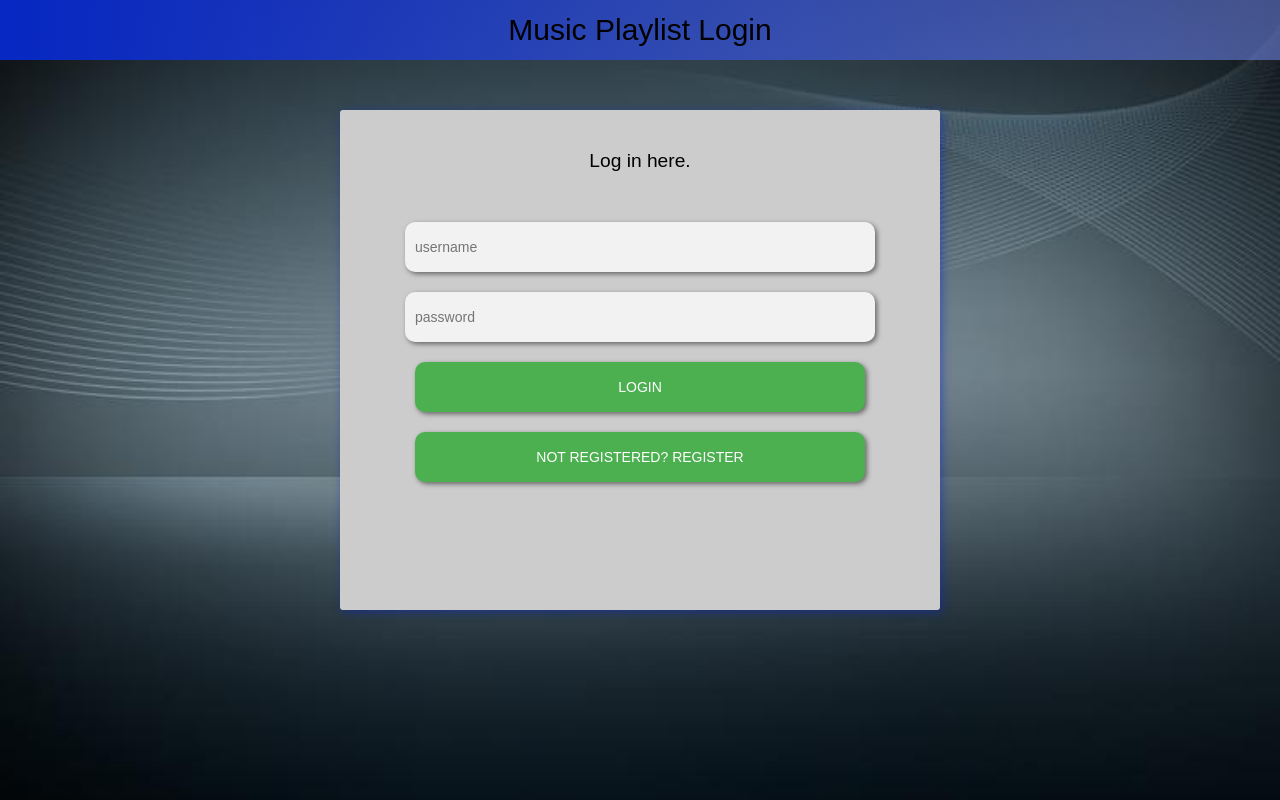
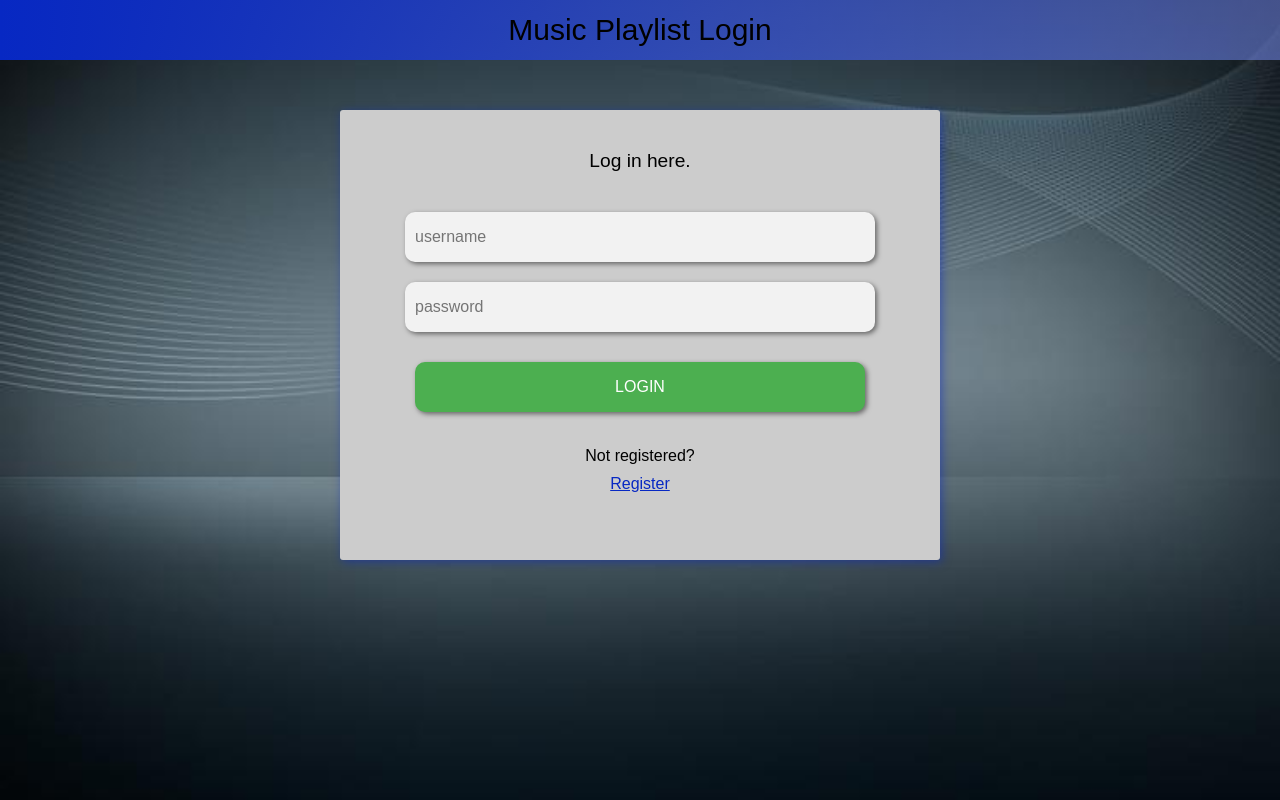
Before and after one commit to Oblyvion/our_http_server, a website with bundled scripts: page Client/index.html in a window 1280 px wide. Built offline with nearby package versions, Linux system fonts and the light colour scheme.

Commit message:
added idea/js...

```diff
--- /dev/null
+++ b/Client/FirstSteps.js
@@ -0,0 +1,5 @@
+export class FirstSteps {
+    constructor(dom_content) {
+    }
+}
+//# sourceMappingURL=FirstSteps.js.map
--- /dev/null
+++ b/Client/FirstSteps.ts
@@ -0,0 +1,8 @@
+
+import {manager} from "./app.js";
+
+export class FirstSteps {
+    constructor(dom_content: HTMLElement) {
+
+    }
+}
--- a/Client/Header.js
+++ b/Client/Header.js
@@ -4,6 +4,9 @@ export class Header {
         this.dom_header = document.createElement('header');
         this.dom_root.appendChild(this.dom_header);
         this.set('');
+        const dom_about_contact_imp_container = document.createElement('div');
+        this.dom_root.appendChild(dom_about_contact_imp_container);
+        dom_about_contact_imp_container.setAttribute("id", "InformationContainer");
     }
     set(text) {
         this.dom_header.textContent = `Music Playlist ${text}`;
--- a/Client/Header.ts
+++ b/Client/Header.ts
@@ -8,6 +8,10 @@ export class Header {
         this.dom_header = document.createElement('header');
         this.dom_root.appendChild(this.dom_header);
         this.set('');
+
+        const dom_about_contact_imp_container = document.createElement('div');
+        this.dom_root.appendChild(dom_about_contact_imp_container);
+        dom_about_contact_imp_container.setAttribute("id", "InformationContainer");
     }
 
     set(text: string) {
--- a/Client/Login.js
+++ b/Client/Login.js
@@ -29,14 +29,34 @@ export class Login {
         dom_loginButton.classList.add('button');
         dom_login.appendChild(dom_loginButton);
         dom_loginButton.textContent = "Login";
-        const dom_registerButton = document.createElement('button');
-        dom_registerButton.classList.add('button');
-        dom_login.appendChild(dom_registerButton);
-        dom_registerButton.textContent = "Not registered? Register";
-        dom_registerButton.addEventListener('click', (event) => {
+        dom_loginButton.addEventListener('click', () => {
+            this.close();
+            new manager("page_first_steps");
+        });
+        const dom_loginLink = document.createElement('div');
+        dom_loginLink.classList.add('LinkContainer');
+        dom_login.appendChild(dom_loginLink);
+        const dom_loginLinkText = document.createElement("p");
+        dom_loginLinkText.classList.add('LinkText');
+        dom_loginLinkText.textContent = "Not registered?";
+        dom_loginLink.appendChild(dom_loginLinkText);
+        const newlink = document.createElement('a');
+        newlink.textContent = "Register";
+        newlink.classList.add('Link');
+        newlink.setAttribute('href', '#');
+        newlink.addEventListener('click', () => {
             this.close();
             new manager("register");
         });
+        dom_loginLink.appendChild(newlink);
+        // const dom_registerButton = document.createElement('button');
+        // dom_registerButton.classList.add('button');
+        // dom_login.appendChild(dom_registerButton);
+        // dom_registerButton.textContent = "Not registered? Register";
+        // dom_registerButton.addEventListener('click', (event) => {
+        //     this.close();
+        //     new manager("register");
+        // });
     }
     close() {
         this.dom.remove();
@@ -46,7 +66,7 @@ export class Login {
         let pos = 150;
         const id = setInterval(frame, 5);
         function frame() {
-            if (pos === 0) {
+            if (pos === -50) {
                 clearInterval(id);
             }
             else {
--- a/Client/Login.ts
+++ b/Client/Login.ts
@@ -43,16 +43,39 @@ export class Login implements iAppContainer {
         dom_loginButton.classList.add('button');
         dom_login.appendChild(dom_loginButton);
         dom_loginButton.textContent = "Login";
+        dom_loginButton.addEventListener('click', () => {
+            this.close();
+            new manager("page_first_steps");
+        });
 
-        const dom_registerButton = document.createElement('button');
-        dom_registerButton.classList.add('button');
-        dom_login.appendChild(dom_registerButton);
-        dom_registerButton.textContent = "Not registered? Register";
-        dom_registerButton.addEventListener('click', (event) => {
-            this.close();
-            new manager("register");
-        });
+        const dom_loginLink = document.createElement('div');
+        dom_loginLink.classList.add('LinkContainer');
+        dom_login.appendChild(dom_loginLink);
+            const dom_loginLinkText = document.createElement("p");
+            dom_loginLinkText.classList.add('LinkText');
+            dom_loginLinkText.textContent = "Not registered?";
+            dom_loginLink.appendChild(dom_loginLinkText);
+
+            const newlink = document.createElement('a');
+            newlink.textContent = "Register";
+            newlink.classList.add('Link');
+            newlink.setAttribute('href', '#');
+            newlink.addEventListener('click', () => {
+                this.close();
+                new manager("register");
+            });
+            dom_loginLink.appendChild(newlink);
+
+        // const dom_registerButton = document.createElement('button');
+        // dom_registerButton.classList.add('button');
+        // dom_login.appendChild(dom_registerButton);
+        // dom_registerButton.textContent = "Not registered? Register";
+        // dom_registerButton.addEventListener('click', (event) => {
+        //     this.close();
+        //     new manager("register");
+        // });
     }
+
 
     close() {
         this.dom.remove();
@@ -63,7 +86,7 @@ export class Login implements iAppContainer {
         let pos = 150;
         const id = setInterval(frame, 5);
         function frame() {
-            if (pos === 0) {
+            if (pos === -50) {
                 clearInterval(id);
             } else {
                 pos--;
--- a/Client/Registration.ts
+++ b/Client/Registration.ts
@@ -41,7 +41,7 @@ export class Registration implements iAppContainer {
         this.dom_registerPW.classList.add('input');
         this.dom_register.appendChild(this.dom_registerPW);
         this.dom_registerPW.placeholder = "password";
-        this.dom_registerPW.type = "password";
+        this.dom_registerPW.type = "text";
 
 
         const dom_registerButton = document.createElement('button');
@@ -52,14 +52,34 @@ export class Registration implements iAppContainer {
             this.registerUser();
         });
 
-        const dom_toLoginButton = document.createElement('button');
-        dom_toLoginButton.classList.add('button');
-        this.dom_register.appendChild(dom_toLoginButton);
-        dom_toLoginButton.textContent = "Already registered? Login!";
-        dom_toLoginButton.addEventListener('click', () => {
+
+        const dom_registerLink = document.createElement('div');
+        dom_registerLink.classList.add('LinkContainer');
+        this.dom_register.appendChild(dom_registerLink);
+        const dom_registerLinkText = document.createElement("p");
+        dom_registerLinkText.classList.add('LinkText');
+        dom_registerLinkText.textContent = "Already registered?";
+        dom_registerLink.appendChild(dom_registerLinkText);
+
+        const newlink = document.createElement('a');
+        newlink.textContent = "Login";
+        newlink.classList.add('Link');
+        newlink.setAttribute('href', '#');
+        newlink.addEventListener('click', () => {
             this.close();
             new manager("login");
         });
+        dom_registerLink.appendChild(newlink);
+
+
+        // const dom_toLoginButton = document.createElement('button');
+        // dom_toLoginButton.classList.add('button');
+        // this.dom_register.appendChild(dom_toLoginButton);
+        // dom_toLoginButton.textContent = "Already registered? Login!";
+        // dom_toLoginButton.addEventListener('click', () => {
+        //     this.close();
+        //     new manager("login");
+        // });
 
     }
 
@@ -68,7 +88,7 @@ export class Registration implements iAppContainer {
         try {
             const response = await fetch(API_URL + '/user/', {
                 body: JSON.stringify({
-                    username: this.dom_registerID.toString(),
+                    name: this.dom_registerID.toString(),
                     password: password
                 }),
                 cache: 'no-cache',
@@ -101,9 +121,9 @@ export class Registration implements iAppContainer {
 
 
     info(message: string, headline: string = '', classname: string = 'info') {
-        // if(this.dom_register_notification !== null) {
-        //     this.dom_register_notification.remove();
-        // }
+        if(this.dom_register_notification) {
+            this.dom_register_notification.remove();
+        }
         //show if registration was successful or not
         this.dom_register_notification = document.createElement('div');
         this.dom_register_notification.classList.add('notification');
@@ -140,7 +160,7 @@ export class Registration implements iAppContainer {
         let pos = 150;
         const id = setInterval(frame, 5);
         function frame() {
-            if (pos === 0) {
+            if (pos === -50) {
                 clearInterval(id);
             } else {
                 pos--;
--- a/Client/app.js
+++ b/Client/app.js
@@ -1,6 +1,7 @@
 import { Header } from "./Header.js";
 import { Login } from "./Login.js";
 import { Registration } from "./Registration.js";
+import { FirstSteps } from "./FirstSteps.js";
 const dom_body = document.getElementById('app');
 const header = new Header(dom_body);
 const dom_content = document.createElement('div');
@@ -21,6 +22,10 @@ export const manager = function (app) {
             header.set('Registration');
             active_app = new Registration(dom_content);
             break;
+        case 'page_first_steps':
+            header.set('First Steps');
+            active_app = new FirstSteps(dom_content);
+            break;
         case 'default':
             throw `Undefined manager app ${app}`;
     }
--- a/Client/app.ts
+++ b/Client/app.ts
@@ -2,6 +2,7 @@
 import {Header} from "./Header.js";
 import {Login} from "./Login.js";
 import {Registration} from "./Registration.js";
+import {FirstSteps} from "./FirstSteps.js";
 
 const dom_body = document.getElementById('app');
 const header = new Header(dom_body);
@@ -27,6 +28,10 @@ export const manager = function (app) {
             header.set('Registration');
             active_app = new Registration(dom_content);
             break;
+        case 'page_first_steps':
+            header.set('First Steps');
+            active_app = new FirstSteps(dom_content);
+            break;
         case 'default':
             throw `Undefined manager app ${app}`
     }
--- a/Client/style.scss
+++ b/Client/style.scss
@@ -49,7 +49,7 @@ header {
   max-width: 600px;
   min-width: 300px;
   max-height: 600px;
-  min-height: 500px;
+  min-height: 450px;
   display: inline-block;
   text-align: center;
   margin: 0 10px 0 10px;
@@ -73,7 +73,7 @@ header {
 .headline {
   //positioning:
   margin-top: 40px;
-  margin-bottom: 30px;
+  margin-bottom: 20px;
 
   //styling
   font-family: "SansSerif", sans-serif-bold, sans-serif;
@@ -93,7 +93,7 @@ header {
   font-family: "SansSerif", sans-serif;
   background: #f2f2f2;
   border: 0;
-  font-size: 14px;
+  font-size: medium;
   border-radius: 10px;
   box-shadow: 2px 2px 5px rgba(0, 0, 0, .5);
 
@@ -113,7 +113,7 @@ header {
 
 .button {
   //positioning
-  margin: 20px 0 0 0;
+  margin: 30px 0 0 0;
   padding: 10px 10px 10px 10px;
   width: 450px;
   height: 50px;
@@ -127,7 +127,7 @@ header {
   background: #4CAF50;
   border: 0;
   color: #ffffff;
-  font-size: 14px;
+  font-size: medium;
   cursor: pointer;
   border-radius: 10px;
   box-shadow: 2px 2px 5px rgba(0, 0, 0, .5);
@@ -145,25 +145,36 @@ header {
     max-width: 350px;
     min-width: 250px;
   }
-
-
 }
 
 button:hover, .form button:active {
   background: #43A047;
 }
 
-.question {
+.LinkContainer {
   padding: 10px 10px 10px 10px;
-  font-family: "SansSerif", sans-serif;
-  font-size: 14px;
   margin: 15px 0 0;
-  color: aliceblue;
 }
 
-.link {
-  font-size: 14px;
+.LinkText {
+  padding: 10px 10px 10px 10px;
+
+  //styling
+  font-family: "SansSerif", sans-serif;
+  font-size: medium;
+  color: black;
+}
+
+.Link {
+
+  //Styling
+  font-family: "SansSerif", sans-serif;
+  font-size: medium;
   color: #0728c3;
+}
+
+#InformationContainer {
+  content: "poooornoo";
 }
 
 
--- a/Server/app.js
+++ b/Server/app.js
@@ -225,8 +225,8 @@ app.get('/playlist/:id', (req, res) => {
 app.post('/user', async (req, res) => {
     try {
         const users = await db.get_row('SELECT MAX(ID) + 1 AS NEXT_ID FROM USERS');
-        console.log(users.NEXT_ID);
-        await db.cmd('INSERT INTO USERS (ID,NAME,PASSWORD) VALUES (?, ?, ?)', [users.NEXT_ID, req.body.username, req.body.password]);
+        console.log(`created ${users.NEXT_ID}`);
+        await db.cmd('INSERT INTO USERS (ID, NAME, PASSWORD) VALUES (?, ?, ?)', [users.NEXT_ID, req.body.username, req.body.password]);
         const user = await db.get_row('SELECT * FROM USERS WHERE ID = ?', [+ users.NEXT_ID]);
         console.log(user);
         res.header('Access-Control-Allow-Origin:', "*");
```
Also changed, not shown: Client/Registration.js (+27 -11 lines), Client/style.css, 6 other files.
